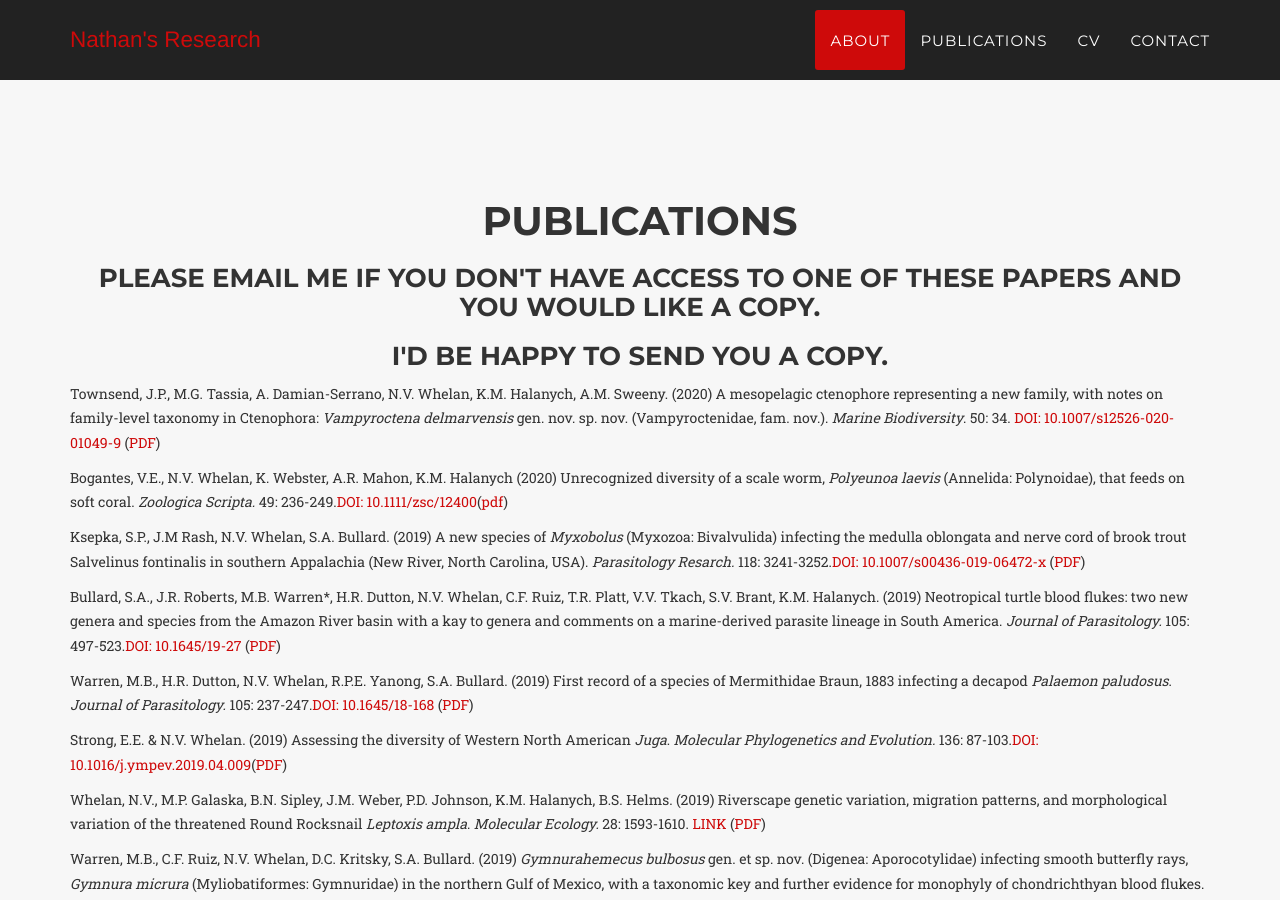
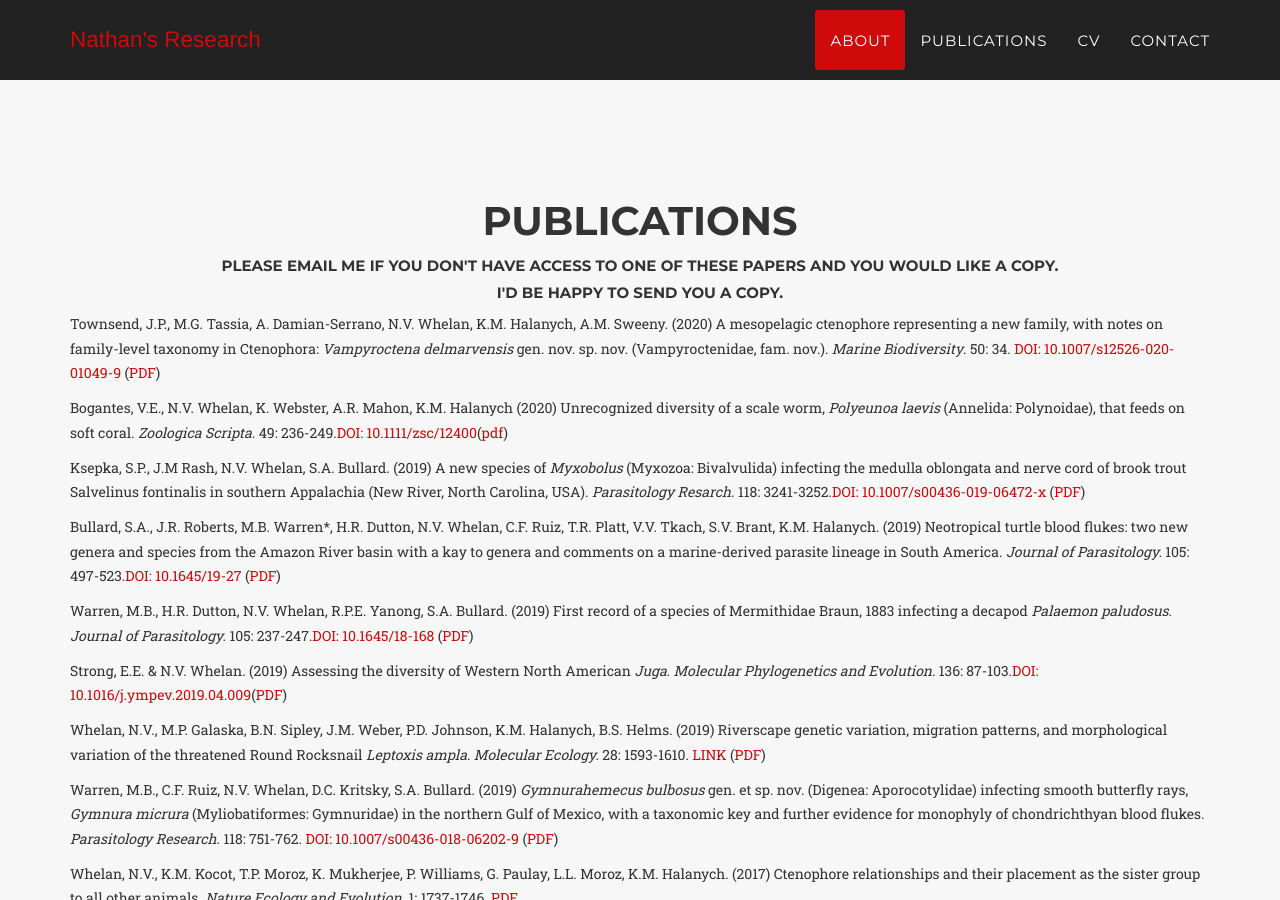
Before and after one commit to NathanWhelan/nathanwhelan.github.io, a Jekyll site: the page built from index.html, in a window 1280 px wide and 900 px high, scrolled down 2995 px. Built offline with Jekyll 4.4.1, drawn with Linux system fonts in a browser that asks for light colours; some web fonts are replaced.

```diff
--- a/_includes/publications.html
+++ b/_includes/publications.html
@@ -4,8 +4,8 @@
             <div class="row">
                 <div class="col-lg-12 text-center">
                     <h2 class="section-heading">Publications</h2>
-		    <h3>Please email me if you don't have access to one of these papers and you would like a copy.</h3>
-			<h3>I'd be happy to send you a copy.</h3>
+		    <h5>Please email me if you don't have access to one of these papers and you would like a copy.</h5>
+			<h5>I'd be happy to send you a copy.</h5>
 	        </div>
             </div>
 <div class="box"><div class="box-title"></div><div class="box-body">
```
